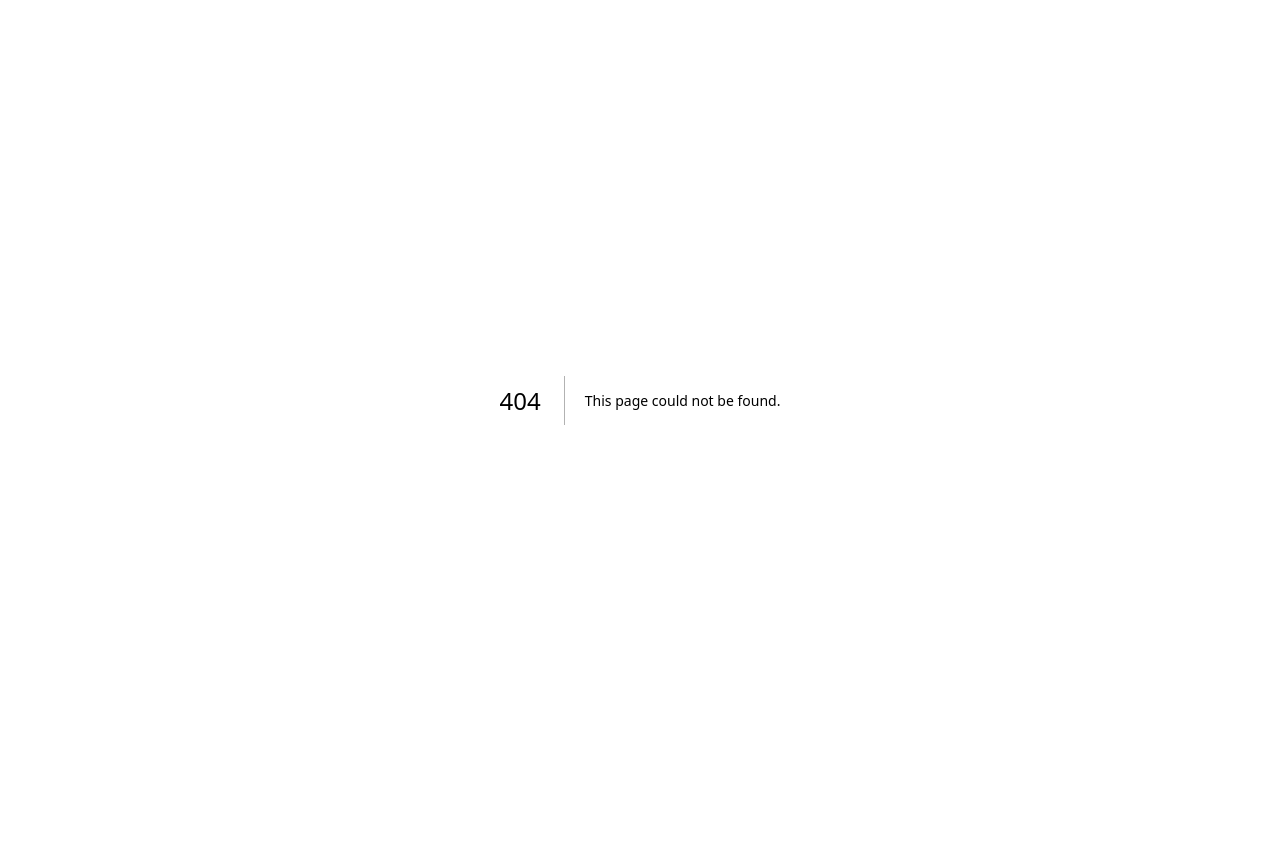
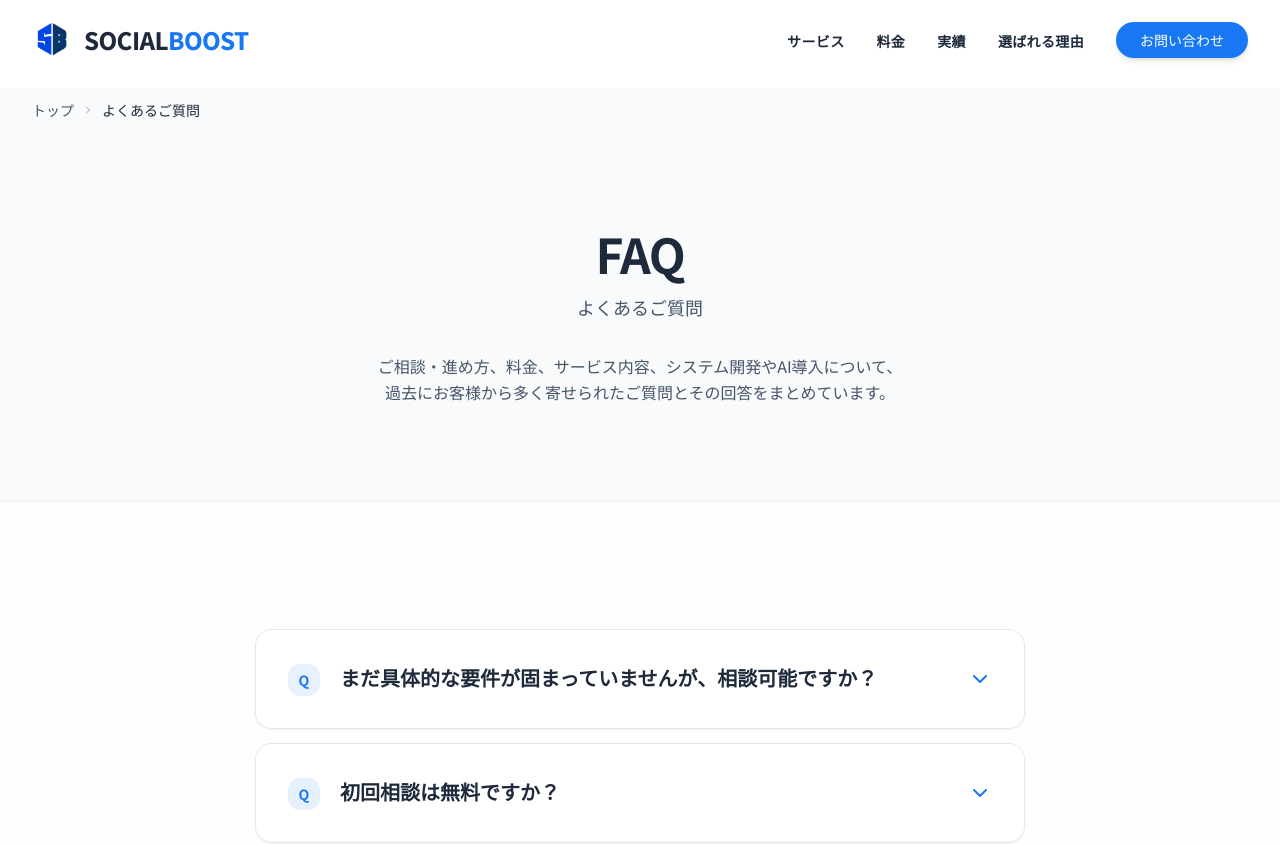
Before and after one commit to SocialBoost1201/socialboost, a Next.js app: page /faq in a window 1280 px wide. Before the commit this address had no page. Shown: the top 844 px of the page. Before the commit the page ends 800 px from the top, so only its background shows below. Built offline with nearby package versions, Linux system fonts and the light colour scheme.

Commit message:
feat(pages): add faq page

```diff
--- /dev/null
+++ b/src/app/faq/FAQClient.tsx
@@ -0,0 +1,65 @@
+"use client";
+
+import { useState } from "react";
+import { ChevronDown } from "lucide-react";
+import { cn } from "@/lib/utils";
+import { AnimatedSection } from "@/components/ui/AnimatedSection";
+
+interface FAQClientProps {
+  faqs: { question: string; answer: string }[];
+}
+
+export function FAQClient({ faqs }: FAQClientProps) {
+  const [openIndex, setOpenIndex] = useState<number | null>(null);
+
+  const toggle = (index: number) => {
+    setOpenIndex(openIndex === index ? null : index);
+  };
+
+  return (
+    <div className="mx-auto max-w-3xl space-y-4">
+      {faqs.map((faq, i) => (
+        <AnimatedSection key={i} delay={i * 0.05}>
+          <div className="rounded-2xl bg-white shadow-sm ring-1 ring-gray-200 overflow-hidden transition-all hover:shadow-md">
+            <button
+              onClick={() => toggle(i)}
+              aria-expanded={openIndex === i}
+              className="w-full flex items-center justify-between p-6 md:p-8 text-left gap-4 group cursor-pointer bg-white"
+            >
+              <span className="flex items-start gap-5">
+                <span className="flex h-8 w-8 shrink-0 items-center justify-center rounded-xl bg-brand-primary/10 text-brand-primary text-sm font-bold mt-0.5">
+                  Q
+                </span>
+                <span className="text-lg md:text-xl font-bold text-text-primary leading-relaxed pr-4">
+                  {faq.question}
+                </span>
+              </span>
+              <ChevronDown
+                className={cn(
+                  "h-6 w-6 shrink-0 text-brand-primary transition-transform duration-300",
+                  openIndex === i && "rotate-180"
+                )}
+              />
+            </button>
+            <div
+              className={cn(
+                "grid transition-all duration-300 ease-in-out",
+                openIndex === i ? "grid-rows-[1fr] opacity-100" : "grid-rows-[0fr] opacity-0"
+              )}
+            >
+              <div className="overflow-hidden">
+                <div className="px-6 pb-6 md:px-8 md:pb-8 pt-2 pl-18">
+                  <div className="pt-4 border-t border-gray-100">
+                    <p className="text-text-secondary leading-relaxed text-base md:text-lg whitespace-pre-line">
+                      {faq.answer}
+                    </p>
+                  </div>
+                </div>
+              </div>
+            </div>
+          </div>
+        </AnimatedSection>
+      ))}
+    </div>
+  );
+}
--- /dev/null
+++ b/src/app/faq/page.tsx
@@ -0,0 +1,68 @@
+import { PageLayout } from "@/components/layout/PageLayout";
+import { Container } from "@/components/ui/Container";
+import { AnimatedSection } from "@/components/ui/AnimatedSection";
+import { CTASection } from "@/components/sections/CTASection";
+import { Breadcrumb } from "@/components/ui/Breadcrumb";
+import { FAQ_DATA, generateBreadcrumbJsonLd, generateFAQJsonLd } from "@/lib/jsonld";
+import { FAQClient } from "./FAQClient";
+import { Metadata } from "next";
+
+export const metadata: Metadata = {
+  title: "よくあるご質問 (FAQ) | SocialBoost",
+  description: "Web戦略設計・サイト制作・システム開発・AI導入に関して、SocialBoostに寄せられるよくあるご質問にお答えします。ご不明な点がございましたらお気軽にご相談ください。",
+  openGraph: {
+    title: "よくあるご質問 (FAQ) | SocialBoost",
+    description: "Web戦略設計・サイト制作・システム開発・AI導入に関して、SocialBoostに寄せられるよくあるご質問にお答えします。",
+    url: "https://socialboost.jp/faq",
+  },
+  alternates: {
+    canonical: "https://socialboost.jp/faq",
+  },
+};
+
+export default function FAQPage() {
+  const breadcrumbItems = [{ name: "よくあるご質問 (FAQ)", url: "/faq" }];
+
+  return (
+    <PageLayout>
+      <script
+        type="application/ld+json"
+        dangerouslySetInnerHTML={{
+          __html: JSON.stringify(generateBreadcrumbJsonLd(breadcrumbItems)),
+        }}
+      />
+      <script
+        type="application/ld+json"
+        dangerouslySetInnerHTML={{
+          __html: JSON.stringify(generateFAQJsonLd(FAQ_DATA)),
+        }}
+      />
+
+      <Breadcrumb items={[{ name: "よくあるご質問" }]} />
+
+      {/* Hero Section */}
+      <div className="bg-background-alt py-16 md:py-24 border-b border-gray-100">
+        <Container>
+          <AnimatedSection>
+            <h1 className="text-3xl font-bold tracking-tight text-text-primary md:text-5xl text-center uppercase">
+              FAQ
+            </h1>
+            <p className="mt-4 text-center text-text-secondary font-medium text-lg">
+              よくあるご質問
+            </p>
+            <p className="mt-8 max-w-2xl mx-auto text-center text-text-secondary leading-relaxed">
+              ご相談・進め方、料金、サービス内容、システム開発やAI導入について、<br className="hidden sm:block" />
+              過去にお客様から多く寄せられたご質問とその回答をまとめています。
+            </p>
+          </AnimatedSection>
+        </Container>
+      </div>
+
+      <Container className="py-20 md:py-32 bg-gray-50/30">
+        <FAQClient faqs={FAQ_DATA} />
+      </Container>
+
+      <CTASection />
+    </PageLayout>
+  );
+}
--- a/src/components/layout/Footer.tsx
+++ b/src/components/layout/Footer.tsx
@@ -43,6 +43,7 @@ export function Footer() {
               <li><Link href="/pricing" className="hover:text-brand-primary transition-colors">料金案内</Link></li>
               <li><Link href="/works" className="hover:text-brand-primary transition-colors">制作実績</Link></li>
               <li><Link href="/why" className="hover:text-brand-primary transition-colors">選ばれる理由</Link></li>
+              <li><Link href="/faq" className="hover:text-brand-primary transition-colors">よくあるご質問 (FAQ)</Link></li>
               <li><Link href="/contact" className="hover:text-brand-primary transition-colors">お問い合わせ</Link></li>
             </ul>
           </div>
```
